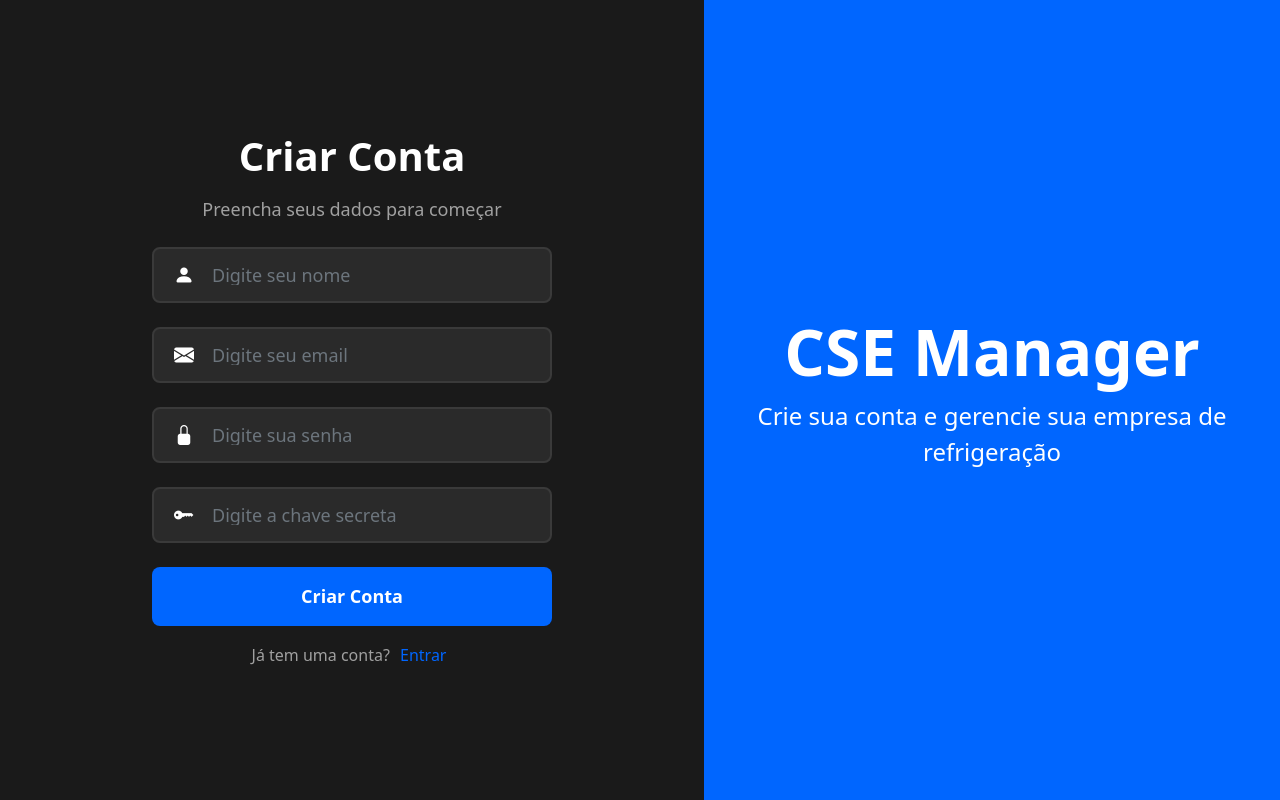
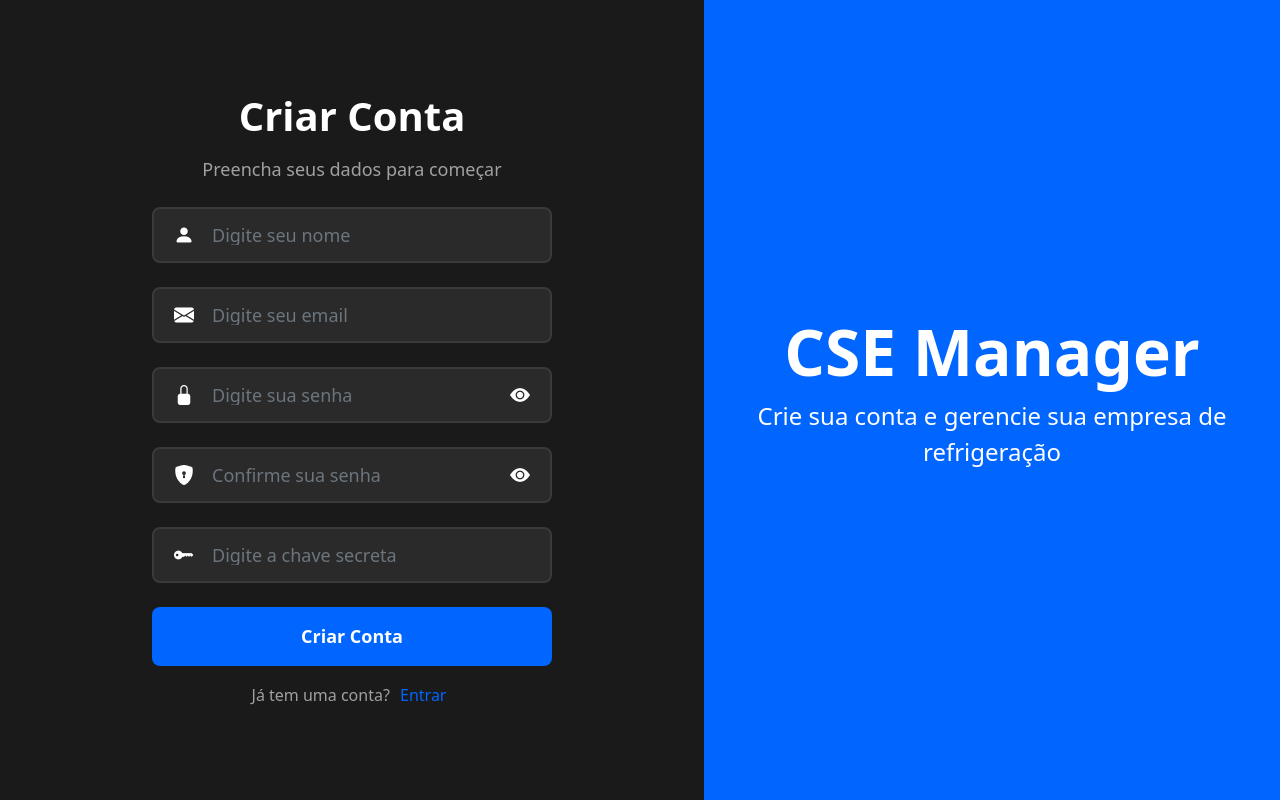
Before and after one commit to cauamapurunga/cse-manager, a React (Create React App) app in the folder frontend/: page /register in a window 1280 px wide. Built offline with nearby package versions, Linux system fonts and the light colour scheme.

Commit message:
feat: confirm password

```diff
--- a/frontend/src/pages/Register.jsx
+++ b/frontend/src/pages/Register.jsx
@@ -7,7 +7,9 @@ export default function Register() {
   const [name, setName] = useState('');
   const [email, setEmail] = useState('');
   const [password, setPassword] = useState('');
+  const [confirmPassword, setConfirmPassword] = useState('');
   const [secretKey, setSecretKey] = useState('');
+  const [showPassword, setShowPassword] = useState(false);
   const [focusField, setFocusField] = useState(null);
   const [error, setError] = useState('');
   const [isMobile, setIsMobile] = useState(window.innerWidth < 768);
@@ -22,6 +24,12 @@ export default function Register() {
   const handleSubmit = async (e) => {
     e.preventDefault();
     setError('');
+
+    if (password !== confirmPassword) {
+      setError('As senhas não coincidem');
+      return;
+    }
+
     try {
       await axios.post('/auth/register', { name, email, password, secretKey });
       navigate('/login');
@@ -71,7 +79,7 @@ export default function Register() {
     fontSize: 20,
     color: focusField === field ? '#0066FF' : '#FFF',
     marginRight: 16,
-    cursor: field === 'password' || field === 'secretKey' ? 'pointer' : undefined,
+    cursor: field === 'password' || field === 'confirmPassword' || field === 'secretKey' ? 'pointer' : undefined,
   });
   const inputStyle = {
     flex: 1,
@@ -85,6 +93,7 @@ export default function Register() {
 
   return (
     <div style={containerStyle}>
+      {/* Blue Header */}
       <div style={{ ...headerStyle, order: isMobile ? 0 : 1 }}>
         <h1 style={{ fontSize: isMobile ? '2rem' : '4rem', fontWeight: 700, margin: 0 }}>
           CSE Manager
@@ -99,6 +108,8 @@ export default function Register() {
           Crie sua conta e gerencie sua empresa de refrigeração
         </p>
       </div>
+
+      {/* Form Section */}
       <div style={{ ...formStyle, order: isMobile ? 1 : 0 }}>
         <div style={{ width: '100%', maxWidth: 400 }}>
           <h2
@@ -123,8 +134,11 @@ export default function Register() {
           >
             Preencha seus dados para começar
           </p>
-          {error && <div style={{ color: '#dc3545', marginBottom: '1rem' }}>{error}</div>}
-          <form onSubmit={handleSubmit} style={{ width: '100%', maxWidth: '400px' }}>
+          {error && (
+            <div style={{ color: '#dc3545', marginBottom: '1rem' }}>{error}</div>
+          )}
+          <form onSubmit={handleSubmit} style={{ width: '100%', maxWidth: 400 }}>
+            {/* Nome */}
             <div style={wrapperStyle('name')}>
               <i className="bi bi-person-fill" style={iconStyle('name')} />
               <input
@@ -138,6 +152,7 @@ export default function Register() {
                 required
               />
             </div>
+            {/* Email */}
             <div style={wrapperStyle('email')}>
               <i className="bi bi-envelope-fill" style={iconStyle('email')} />
               <input
@@ -151,10 +166,11 @@ export default function Register() {
                 required
               />
             </div>
+            {/* Senha */}
             <div style={wrapperStyle('password')}>
               <i className="bi bi-lock-fill" style={iconStyle('password')} />
               <input
-                type="password"
+                type={showPassword ? 'text' : 'password'}
                 placeholder="Digite sua senha"
                 value={password}
                 onChange={(e) => setPassword(e.target.value)}
@@ -163,7 +179,32 @@ export default function Register() {
                 style={inputStyle}
                 required
               />
+              <i
+                className={showPassword ? 'bi bi-eye-slash-fill' : 'bi bi-eye-fill'}
+                style={{ fontSize: 20, color: focusField === 'password' ? '#0066FF' : '#FFF', marginLeft: 12, cursor: 'pointer' }}
+                onClick={() => setShowPassword((prev) => !prev)}
+              />
             </div>
+            {/* Confirmar Senha */}
+            <div style={wrapperStyle('confirmPassword')}>
+              <i className="bi bi-shield-lock-fill" style={iconStyle('confirmPassword')} />
+              <input
+                type={showPassword ? 'text' : 'password'}
+                placeholder="Confirme sua senha"
+                value={confirmPassword}
+                onChange={(e) => setConfirmPassword(e.target.value)}
+                onFocus={() => setFocusField('confirmPassword')}
+                onBlur={() => setFocusField(null)}
+                style={inputStyle}
+                required
+              />
+              <i
+                className={showPassword ? 'bi bi-eye-slash-fill' : 'bi bi-eye-fill'}
+                style={{ fontSize: 20, color: focusField === 'confirmPassword' ? '#0066FF' : '#FFF', marginLeft: 12, cursor: 'pointer' }}
+                onClick={() => setShowPassword((prev) => !prev)}
+              />
+            </div>
+            {/* Chave Secreta */}
             <div style={wrapperStyle('secretKey')}>
               <i className="bi bi-key-fill" style={iconStyle('secretKey')} />
               <input
```
